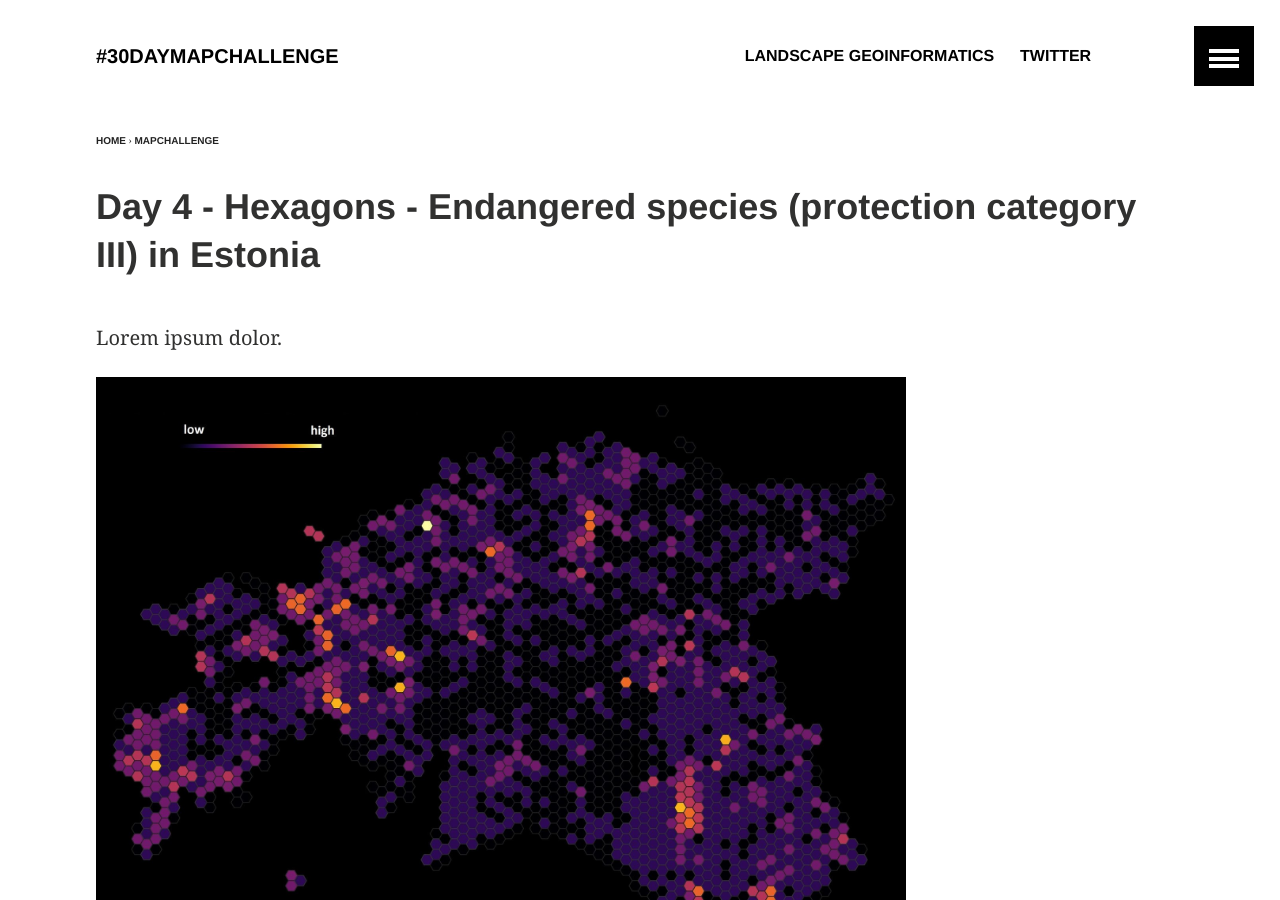
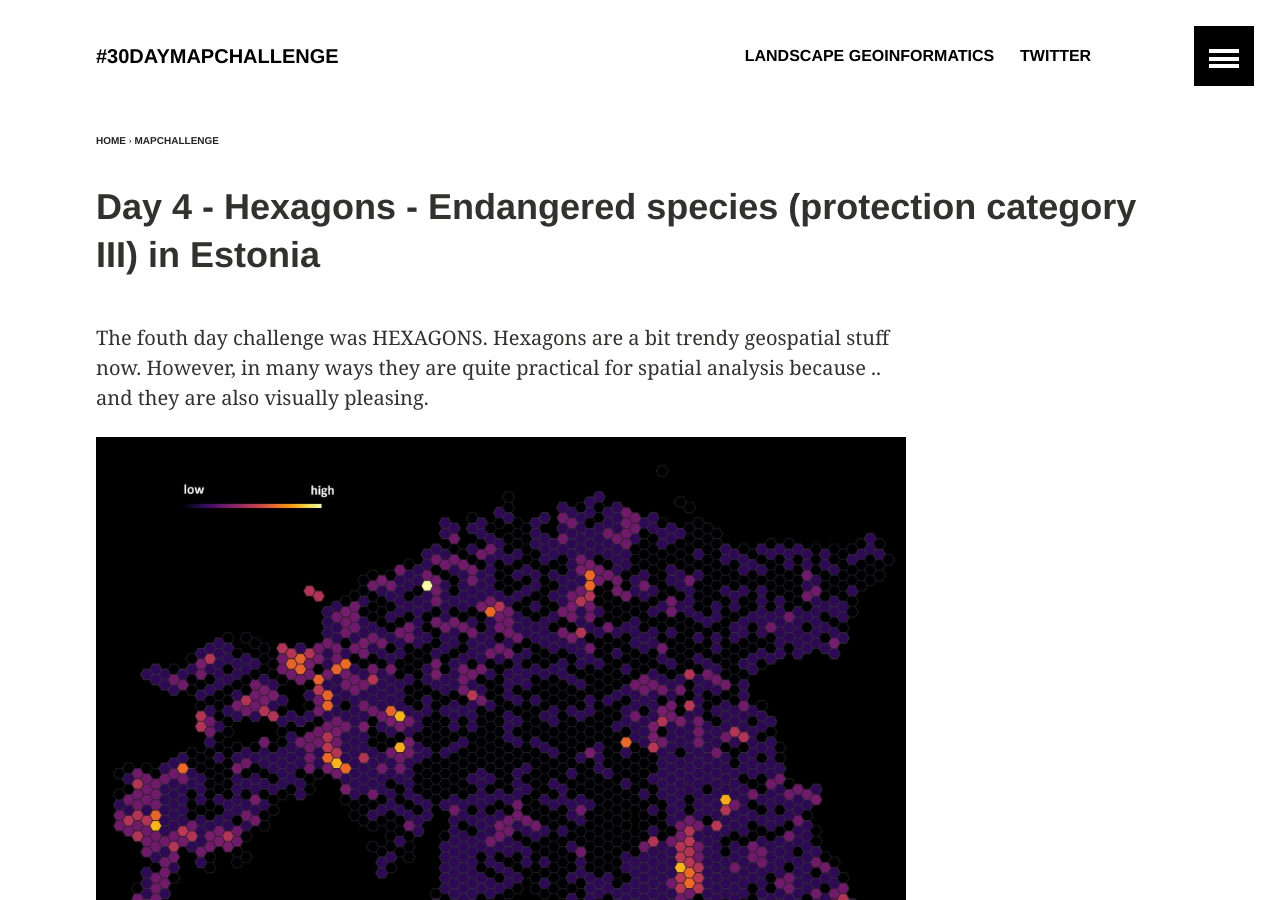
Before and after one commit to kevelyn1/30DayMapChallenge2019, a Jekyll site: the page built from _posts/mapchallenge/2019-11-4-day-4.md, in a window 1280 px wide and 900 px high. Built offline with Jekyll 4.4.1, drawn with Linux system fonts in a browser that asks for light colours.

Commit message:
Update 2019-11-4-day-4.md

```diff
--- a/_posts/mapchallenge/2019-11-4-day-4.md
+++ b/_posts/mapchallenge/2019-11-4-day-4.md
@@ -7,7 +7,7 @@ image:
   teaser: endangered-species.jpg
 ---
 
-Lorem ipsum dolor.
+The fouth day challenge was HEXAGONS. Hexagons are a bit trendy geospatial stuff now. However, in many ways they are quite practical for spatial analysis because .. and they are also visually pleasing.
 
 ![image of day 4 post](../../images/endangered-species.jpg)
 
```
